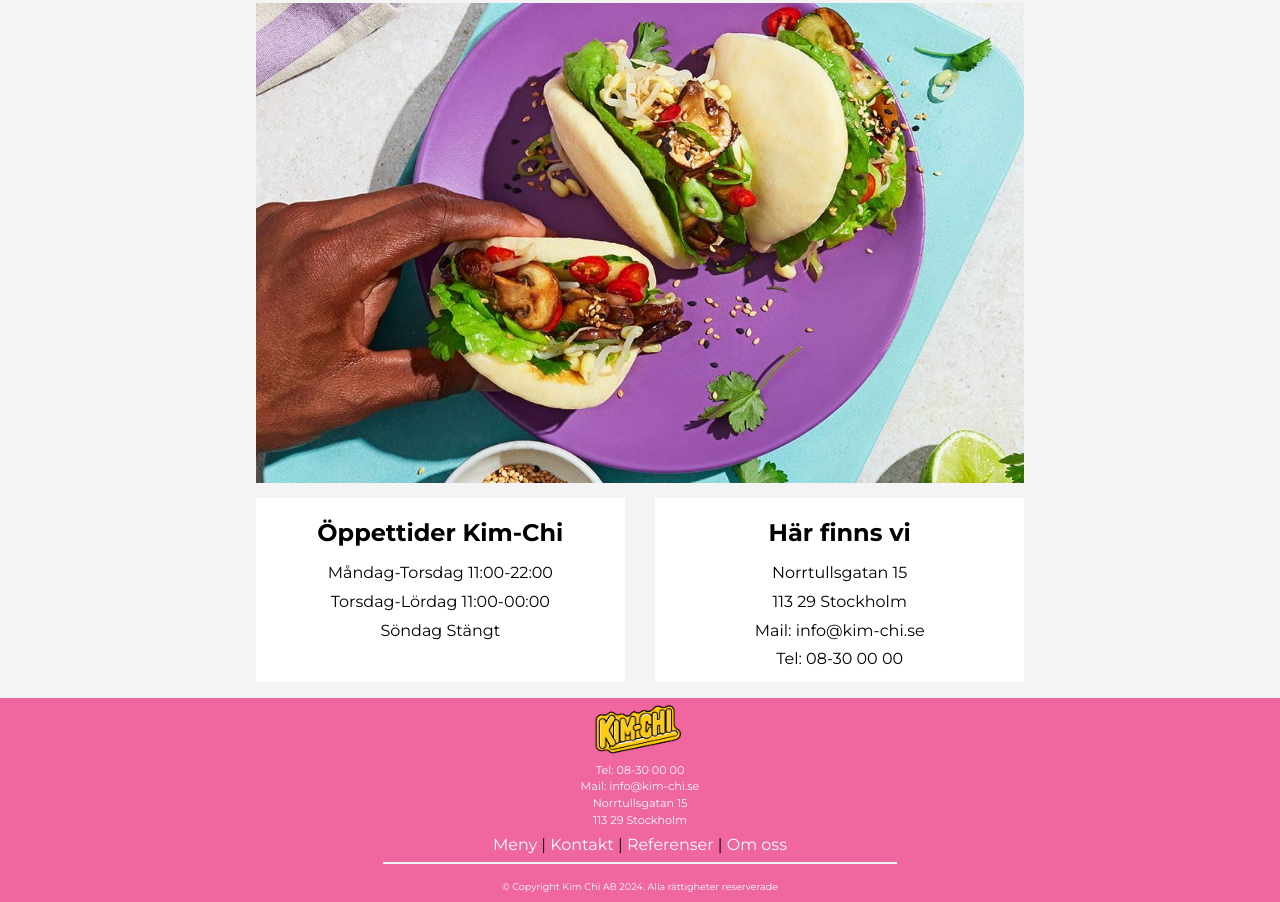
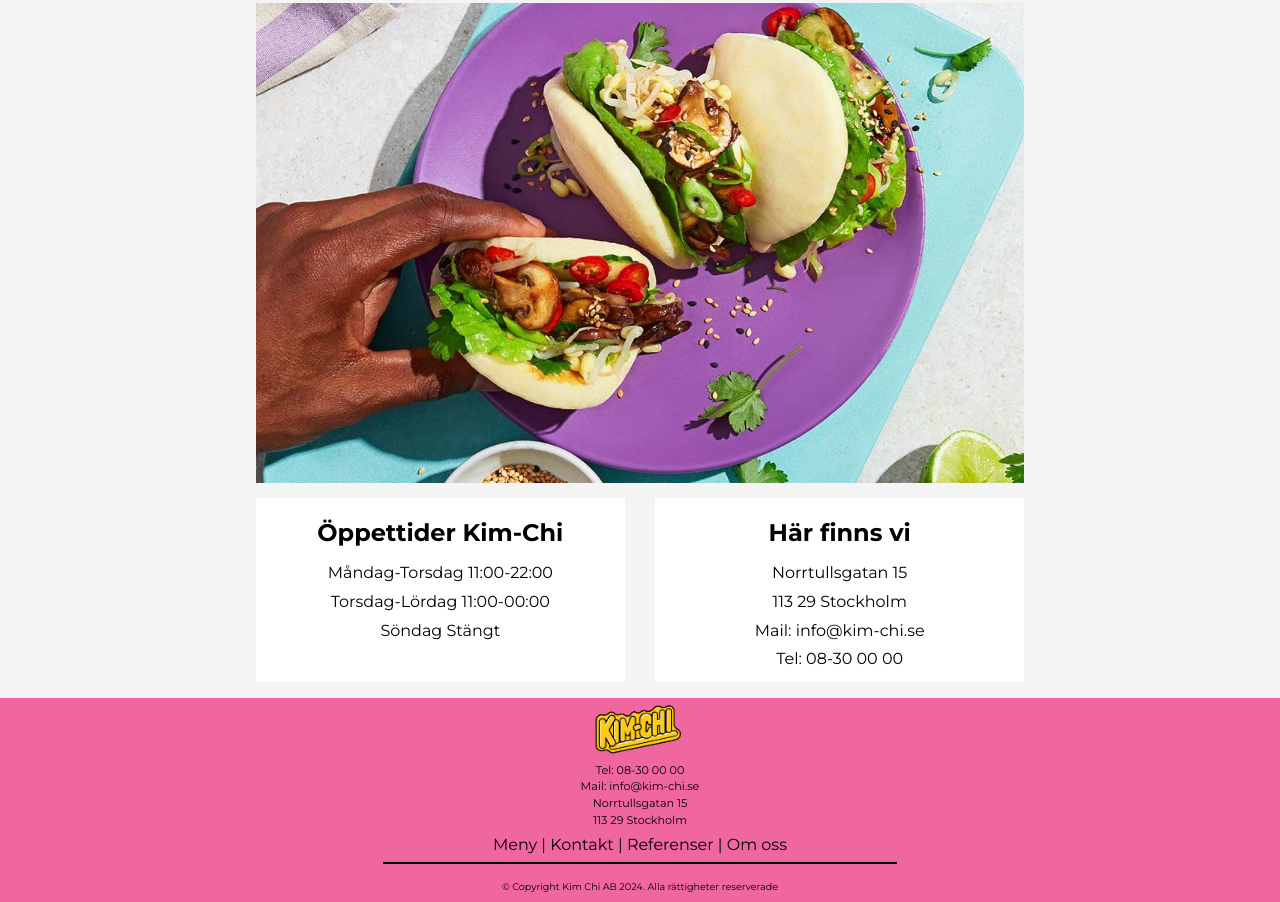
Before and after one commit to Tarane-Eleftheriadis/kimchi, a plain HTML site: page index.html in a window 1280 px wide. Shown: the part 598-1500 px from the top of the page. Drawn offline with Linux system fonts and the light colour scheme.

Commit message:
Ändrat fontcolor på footer mobile och desktop

```diff
--- a/_firstpage.scss
+++ b/_firstpage.scss
@@ -161,6 +161,7 @@ footer{
     flex-direction: column;
     align-items: center;
     background: $primaryColor;
+    color: $primaryFontColor;
     width: 100%;
 
 
@@ -175,10 +176,8 @@ footer{
 
     p.footer-contactinfo-p{
             text-align: center;
-            color: $secondaryFontColor;
 
             @media (min-width:391px){
-                color: $secondaryFontColor;
                 font-size: 0.7rem;
                 line-height: 0.5;
              }
@@ -186,17 +185,15 @@ footer{
 
     p.footer-copyright-text{
             text-align: center;
-            color: $secondaryFontColor;
             font-size: 0.7rem;
 
             @media (min-width:391px){
-                color: $secondaryFontColor;
                 font-size: 0.6rem;
              }
     }
 
     hr{
-        border: 0.001rem solid $secondaryColor;
+        border: 0.001rem solid $primaryFontColor;
         width: 40%;
     }
 
@@ -204,7 +201,7 @@ footer{
 
         a{
         text-decoration: none;
-        color: $secondaryFontColor;
+        color: $primaryFontColor;
         }
     }
 
```
Also changed, not shown: Contact/contact.css, Menu/menu.css, about-us/about-us.css, boka-bord/boka.css, main.css, reference/reference.css, 6 other files.
